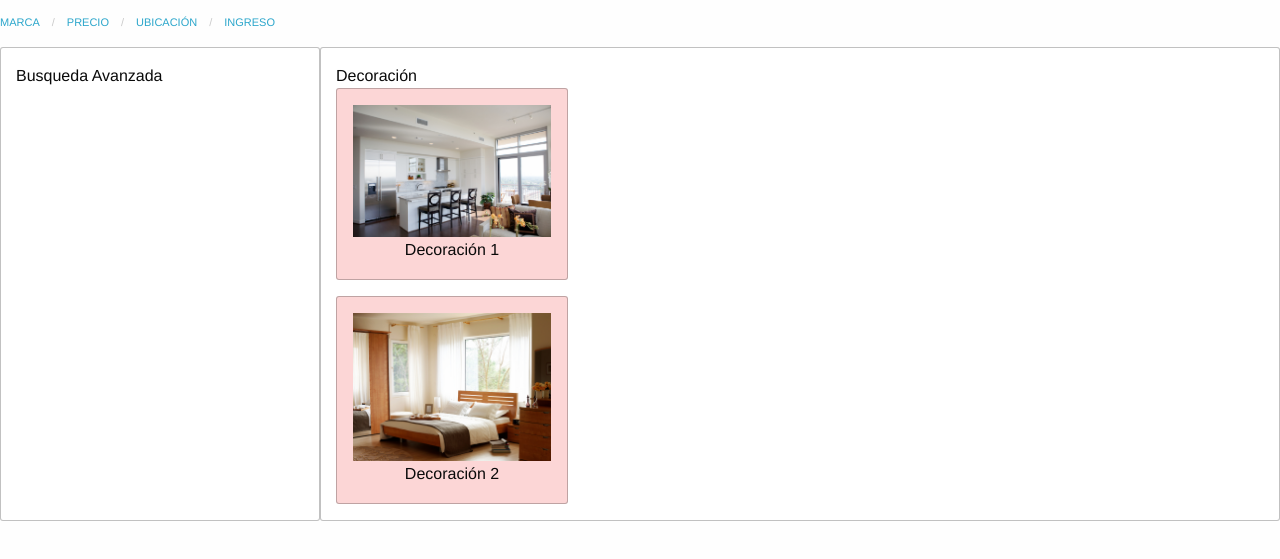
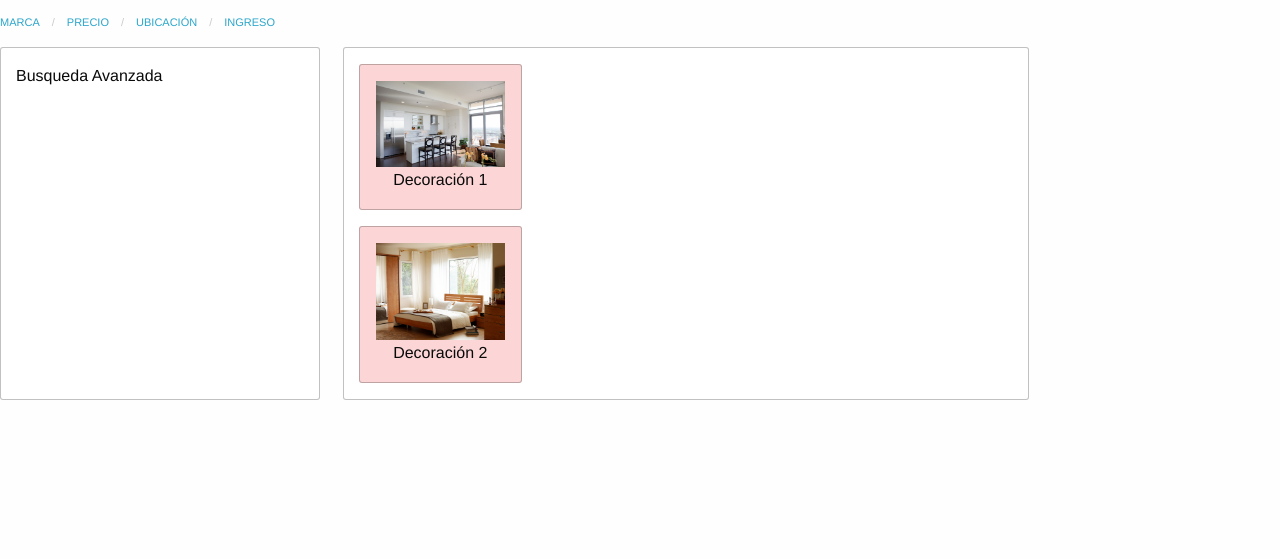
Before and after one commit to thebeattobe/foundation, a plain HTML site: page index.html in a window 1280 px wide. Shown: the part 145-704 px from the top of the page. Drawn offline with Linux system fonts and the light colour scheme; some icons are missing.

Commit message:
nuevo row

```diff
--- a/index.html
+++ b/index.html
@@ -50,7 +50,10 @@
            </ul>
            <div class="row expanded">
              <div class="callout small-5 medium-4 large-3 column">Busqueda Avanzada</div>
-              <div class="callout small-5 medium-4 large-9 column">Decoración
+             <div class="row expanded">
+               <div class="callout small-5 medium-4 large-9 column">
+
+
                 <div class="callout alert small-5 medium-4 large-3">
                   <img src="img/1.jpg" alt="photo"><p>Decoración 1</p>
                 </div>
@@ -59,5 +62,6 @@
                 </div>
               </div>
            </div>
+         </div>
    </body>
  </html>
```
